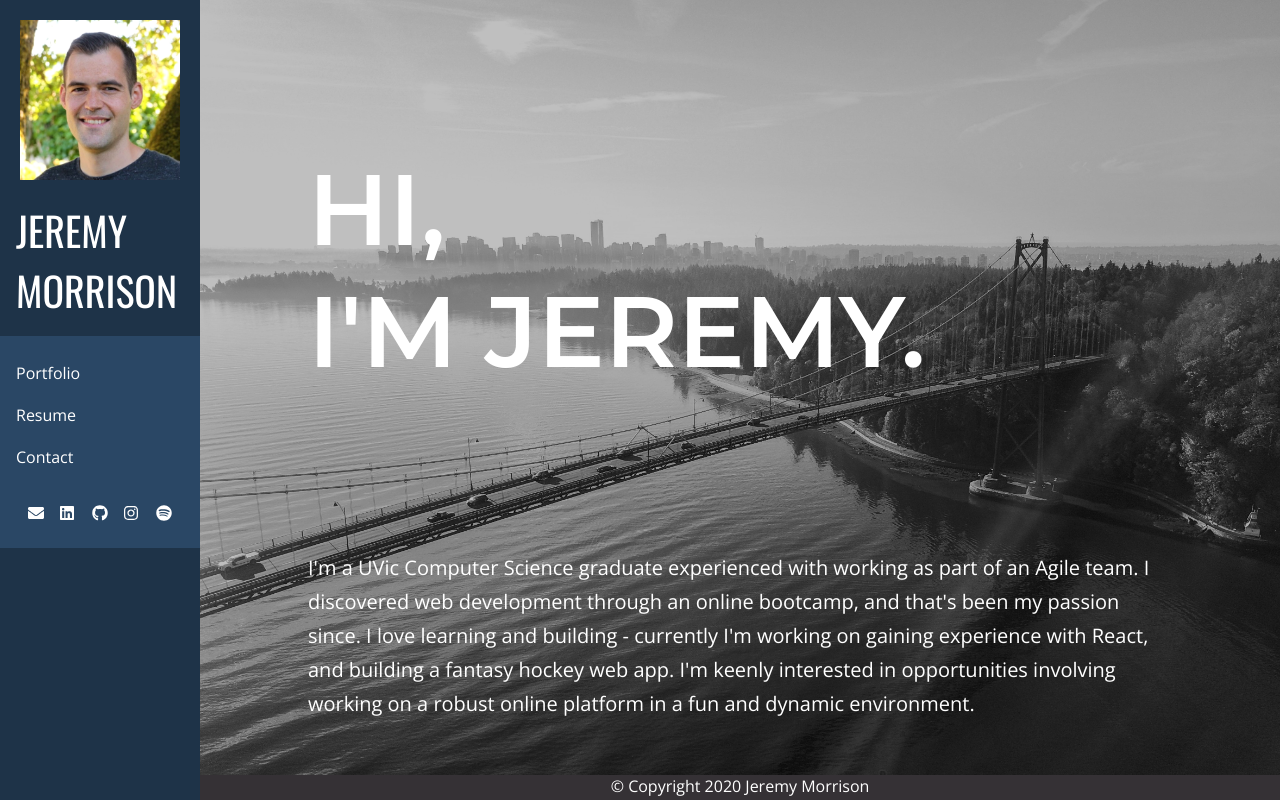
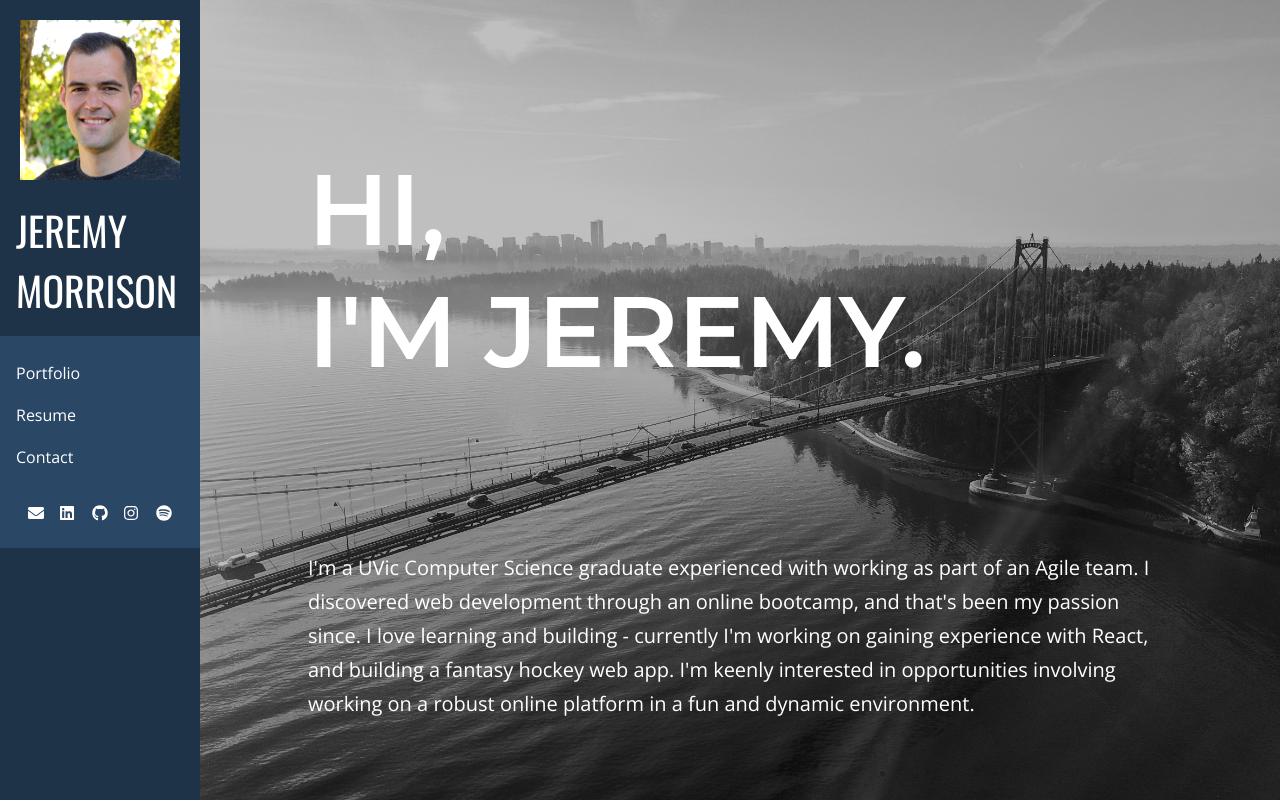
Before and after one commit to jemorriso/jeremymorrison.ca, a React (Create React App) app: page / in a window 1280 px wide. Built offline with nearby package versions, Linux system fonts and the light colour scheme; a web font is replaced by a local one.

Commit message:
Remove footer

```diff
--- a/src/App.js
+++ b/src/App.js
@@ -193,7 +193,7 @@ class App extends React.Component {
               handleRouteChange={this.handleRouteChange}
               sidebarBreakpoint={this.sidebarBreakpoint}
             />
-            <Footer contentHeight={contentHeight} windowHeight={windowHeight} />
+            {/* <Footer contentHeight={contentHeight} windowHeight={windowHeight} /> */}
           </Container>
         </Wrapper>
       </Router>
```
